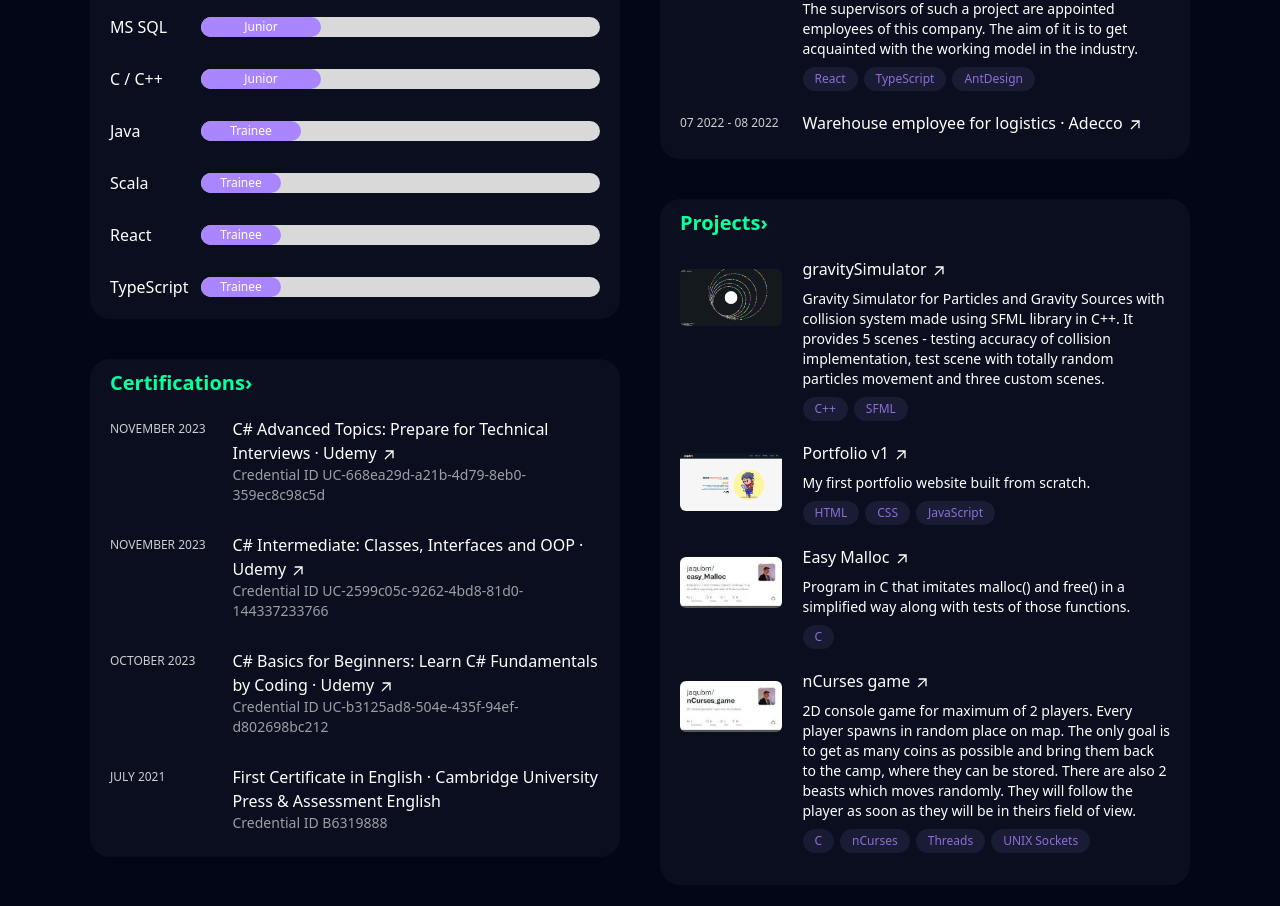
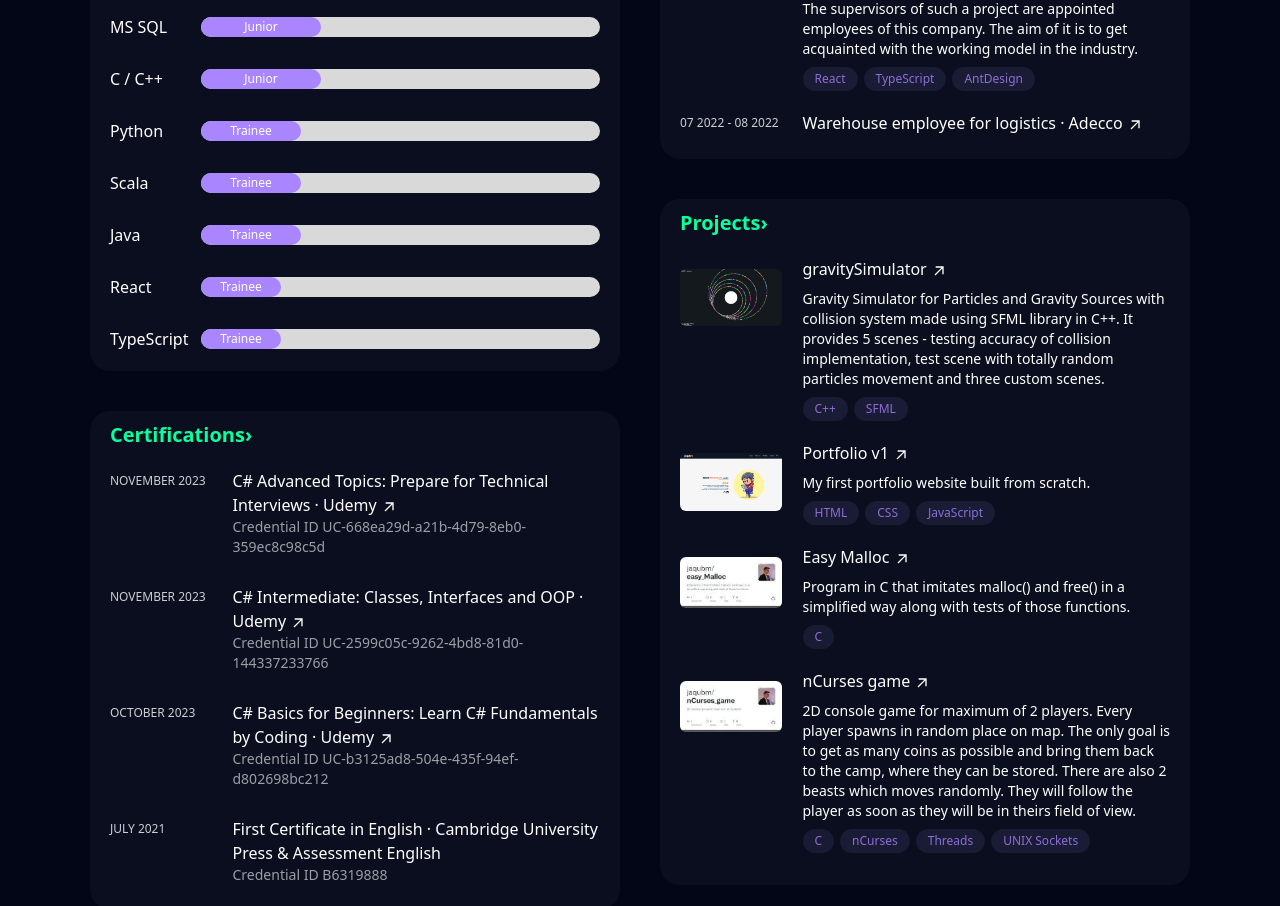
Before and after one commit to jaqubm/PortfolioV2, a React (Vite) app: page / in a window 1280 px wide. Shown: the part 945-1851 px from the top of the page. Built offline with nearby package versions, Linux system fonts and the light colour scheme.

Commit message:
Updated Skills

```diff
--- a/src/components/Skills.tsx
+++ b/src/components/Skills.tsx
@@ -29,12 +29,16 @@
         progress={ 30 } />
 
         <SkillInfo
-        skill="Java"
+        skill="Python"
         progress={ 25 } />
 
         <SkillInfo
         skill="Scala"
-        progress={ 20 } />
+        progress={ 25 } />
+
+        <SkillInfo
+        skill="Java"
+        progress={ 25 } />
 
         <SkillInfo
         skill="React"
```
